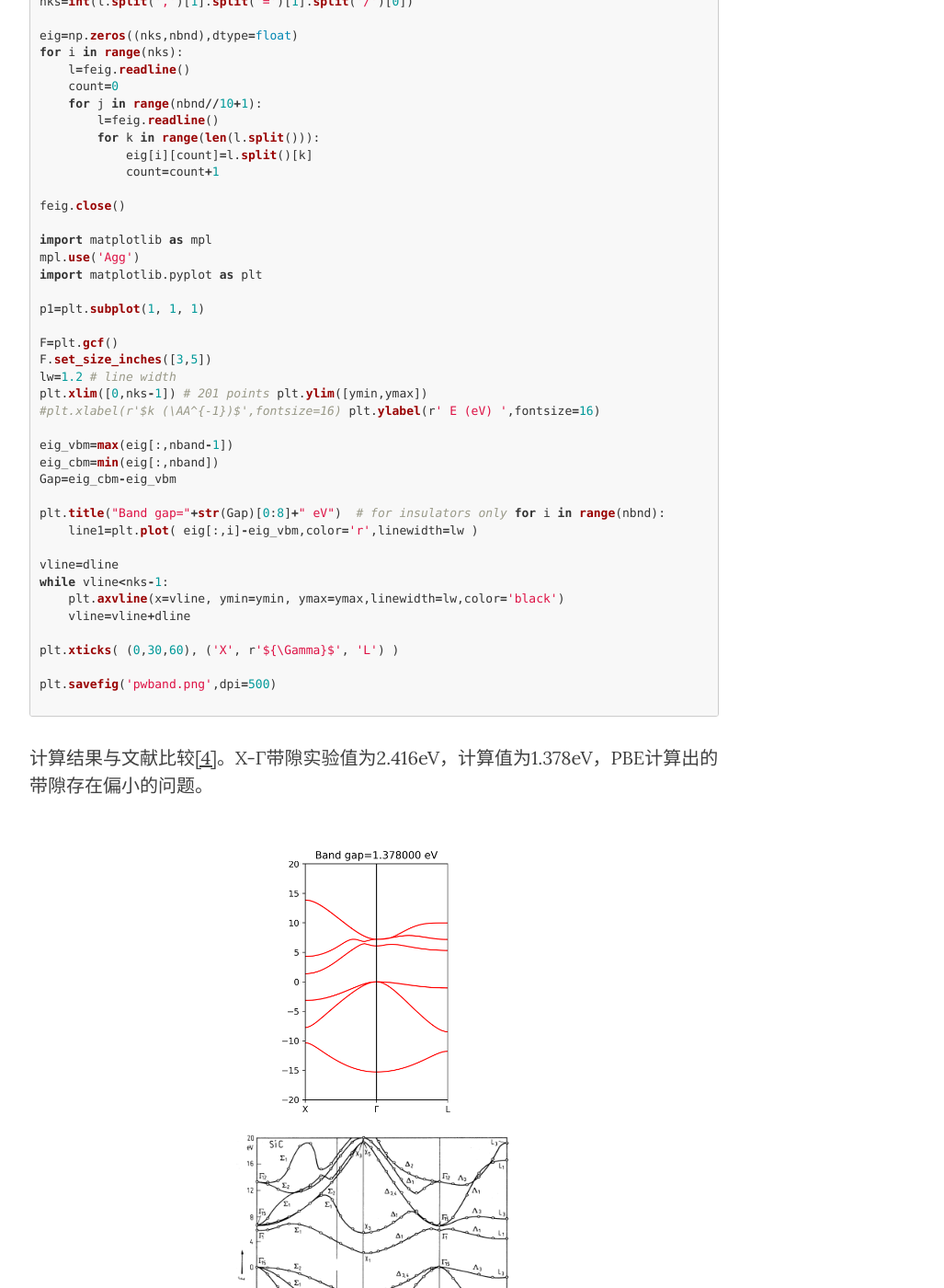
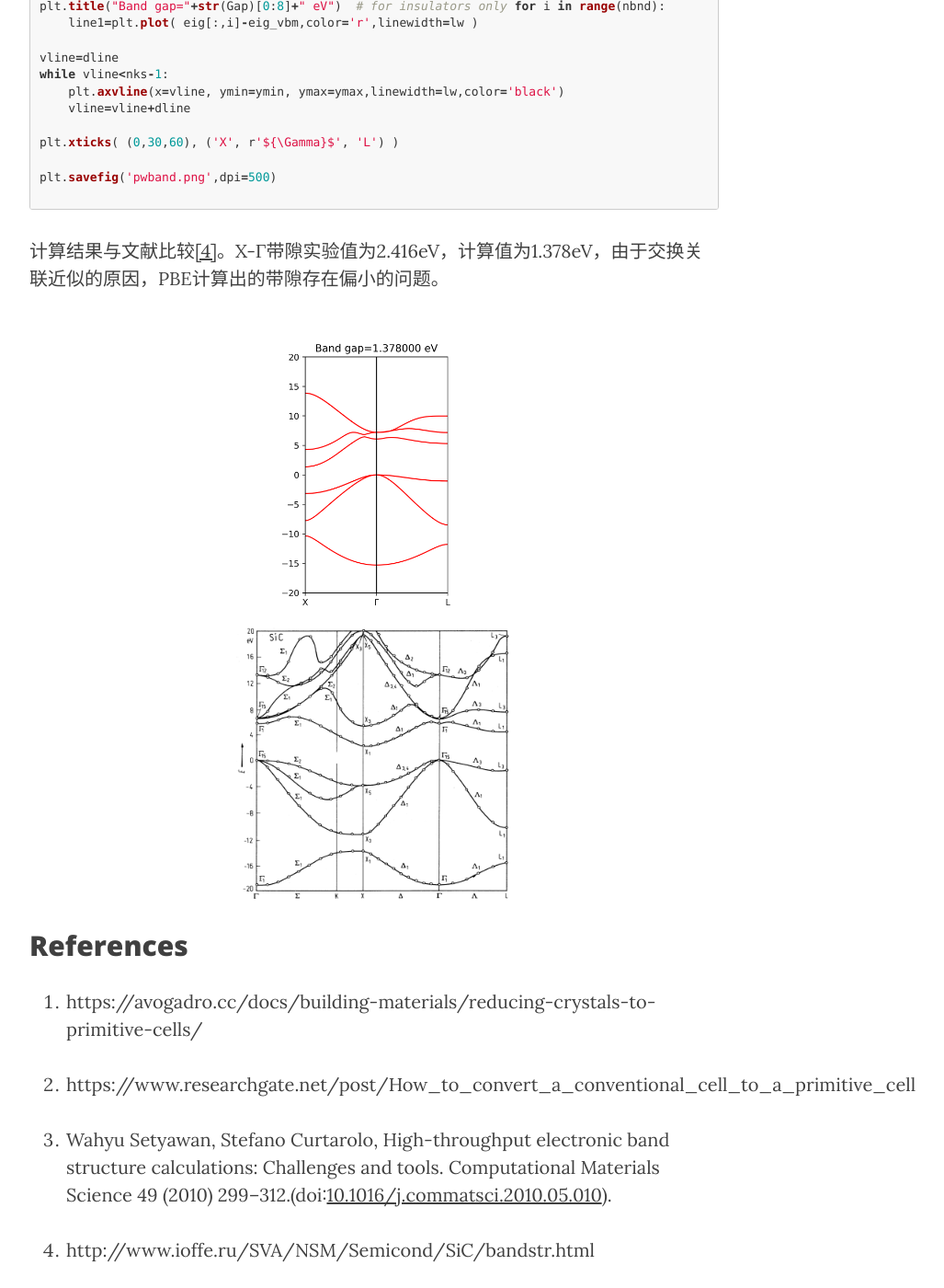
Before and after one commit to yyyu200/DFTbook, a Jekyll site: the page built from _posts/2019-04-01-HandsOn.md, in a window 1280 px wide and 1400 px high, scrolled down 7604 px. Shown: the whole window at 92% size, without its empty margins (233-1260 px from the left). Built offline with Jekyll 4.4.1, drawn with Linux system fonts in a browser that asks for light colours; nearby versions of some CDN libraries; comment, search, counter and statistics services are not loaded.

Commit message:
modify at20190403-10:10:36-aliyun

````diff
--- a/_posts/2019-04-01-HandsOn.md
+++ b/_posts/2019-04-01-HandsOn.md
@@ -33,13 +33,13 @@
 打开COD主页，点击左侧的"search"。
 
 <p align="center">
-    <img src="http://yyyu200.github.io/DFTbook/img/COD_send_search.png" />
+    <img src="http://yyyu200.github.io/DFTbook/img/COD_send_search.png" width="300" />
 </p>
 
 在搜索页面“1 to 8 elements”一栏输入Si和C，“number of distinct elements min and max”一栏输入2和2，表示搜索Si和C元素组成的二元化合物，点击“send”开始搜索。搜索的结果包含了数据库中的SiC二元化合物的多种组分及结构，其中有两个空间群为F-43m是我们要找的闪锌矿结构，晶格常数略有不同，分别是4.348和4.358，选择自己喜欢的一个，考虑到后面要计算晶格常数的理论值，这里的选择没有什么影响。
 
 <p align="center">
-    <img src="http://yyyu200.github.io/DFTbook/img/COD_search_results.png" />
+    <img src="http://yyyu200.github.io/DFTbook/img/COD_search_results.png" width="600" />
 </p>
 
 点击[CIF](http://www.crystallography.net/cod/1010995.cif)下载后缀为cif的文件。用[VESTA](http://www.jp-minerals.org/vesta/en/download.html)打开，（或使用其他可视化程序，如Material Studio等）。在VESTA中，点击“File”——“Export Data”，选择VASP的POSCAR格式，将文件保存为“SiC.vasp”文件。
@@ -304,7 +304,7 @@
 
 ```
 
-计算结果与文献比较[[4]](http://www.ioffe.ru/SVA/NSM/Semicond/SiC/bandstr.html)。X-Γ带隙实验值为2.416eV，计算值为1.378eV，PBE计算出的带隙存在偏小的问题。
+计算结果与文献比较[[4]](http://www.ioffe.ru/SVA/NSM/Semicond/SiC/bandstr.html)。X-Γ带隙实验值为2.416eV，计算值为1.378eV，由于交换关联近似的原因，PBE计算出的带隙存在偏小的问题。
 
 <p align="left">
     <img src="http://yyyu200.github.io/DFTbook/img/pwband.png" width="200"/>
````
